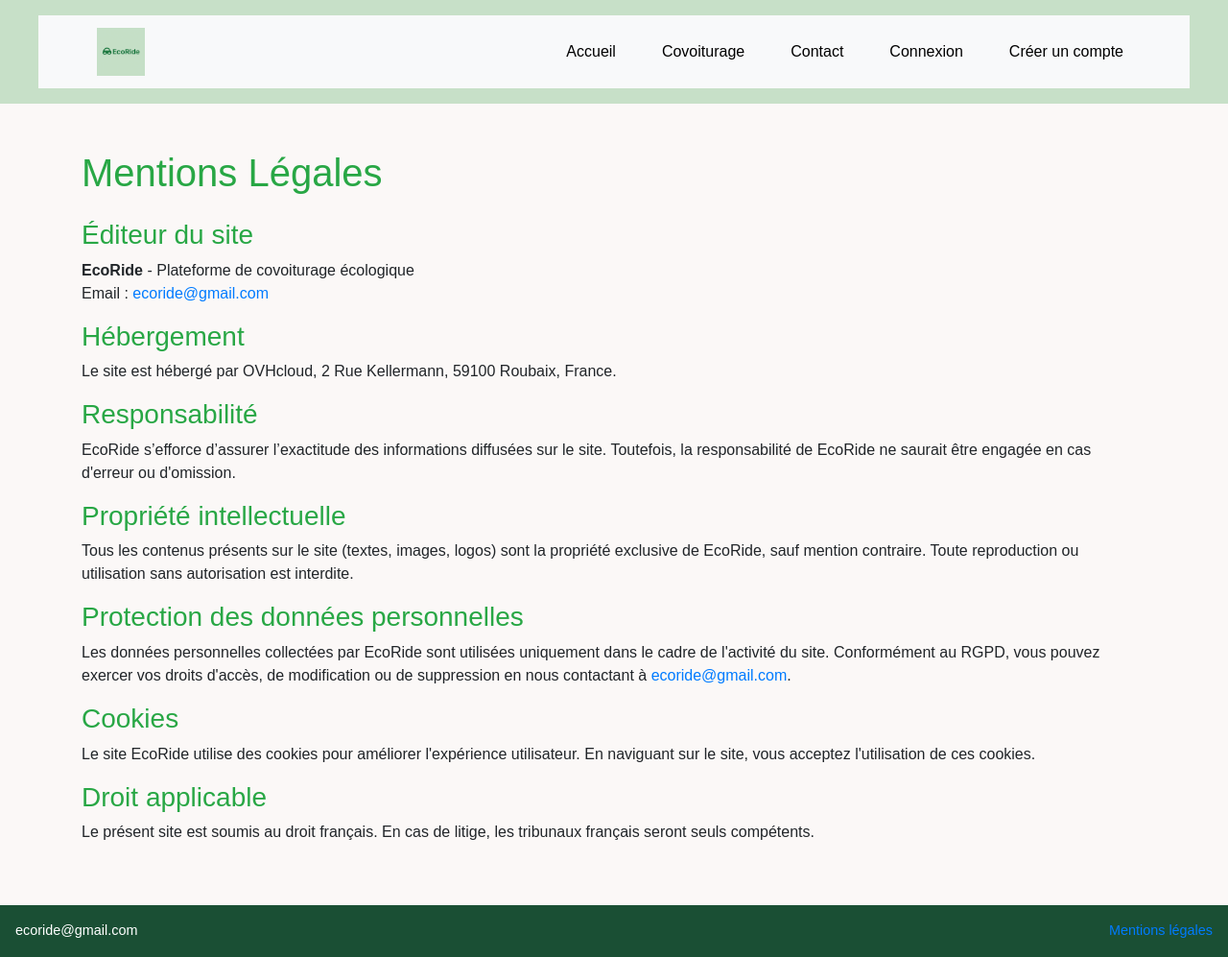
After one commit to jo1208/EcoRide, a Symfony app: template templates/home/mentions.html.twig in a window 1280 px wide. The commit adds this page. Shown: the whole page at 96% size. Run offline with Twig, Linux system fonts and the light colour scheme; the template is opened without the code that fills it, so the values that code supplies are empty; some libraries are stand-ins or nearby versions.

Commit message:
modif de la page profil

```diff
--- a/src/Controller/HomeController.php
+++ b/src/Controller/HomeController.php
@@ -15,4 +15,10 @@ final class HomeController extends AbstractController
             'controller_name' => 'HomeController',
         ]);
     }
+
+    #[Route('/mentions-legales', name: 'app_mentions_legales')]
+    public function mentions(): Response
+    {
+        return $this->render('home/mentions.html.twig');
+    }
 }
--- a/templates/base.html.twig
+++ b/templates/base.html.twig
@@ -68,9 +68,11 @@
 <footer class="footer">
 	<span>ecoride@gmail.com</span>
 	<span>
-		<a href="mentions légales">mentions légales</a>
+		<a href="{{ path('app_mentions_legales') }}">Mentions légales</a>
 	</span>
 </footer>
+
+
 
 {% endblock %}
 
--- /dev/null
+++ b/templates/home/mentions.html.twig
@@ -0,0 +1,37 @@
+{% extends 'base.html.twig' %}
+
+{% block title %}Mentions Légales - EcoRide
+{% endblock %}
+
+{% block body %}
+	<div class="container py-5">
+		<h1 class="text-success mb-4">Mentions Légales</h1>
+
+		<h3 class="text-success">Éditeur du site</h3>
+		<p>
+			<strong>EcoRide</strong>
+			- Plateforme de covoiturage écologique<br>
+			Email :
+			<a href="mailto:ecoride@gmail.com">ecoride@gmail.com</a>
+		</p>
+
+		<h3 class="text-success">Hébergement</h3>
+		<p>Le site est hébergé par OVHcloud, 2 Rue Kellermann, 59100 Roubaix, France.</p>
+
+		<h3 class="text-success">Responsabilité</h3>
+		<p>EcoRide s’efforce d’assurer l’exactitude des informations diffusées sur le site. Toutefois, la responsabilité de EcoRide ne saurait être engagée en cas d'erreur ou d'omission.</p>
+
+		<h3 class="text-success">Propriété intellectuelle</h3>
+		<p>Tous les contenus présents sur le site (textes, images, logos) sont la propriété exclusive de EcoRide, sauf mention contraire. Toute reproduction ou utilisation sans autorisation est interdite.</p>
+
+		<h3 class="text-success">Protection des données personnelles</h3>
+		<p>Les données personnelles collectées par EcoRide sont utilisées uniquement dans le cadre de l'activité du site. Conformément au RGPD, vous pouvez exercer vos droits d'accès, de modification ou de suppression en nous contactant à
+			<a href="mailto:ecoride@gmail.com">ecoride@gmail.com</a>.</p>
+
+		<h3 class="text-success">Cookies</h3>
+		<p>Le site EcoRide utilise des cookies pour améliorer l'expérience utilisateur. En naviguant sur le site, vous acceptez l'utilisation de ces cookies.</p>
+
+		<h3 class="text-success">Droit applicable</h3>
+		<p>Le présent site est soumis au droit français. En cas de litige, les tribunaux français seront seuls compétents.</p>
+	</div>
+{% endblock %}
```
